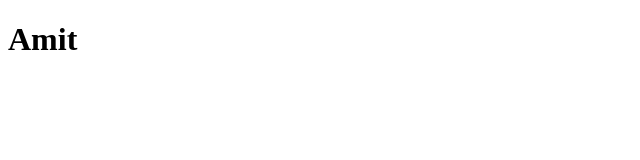
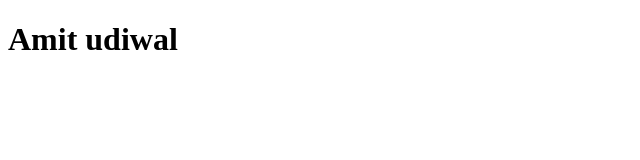
Before and after one commit to Amitu171/test_app, a plain HTML site: page index.html in a window 1280 px wide. Shown: the whole page, without its empty margins (0-640 px from the left). Drawn offline with Linux system fonts and the light colour scheme.

Commit message:
Update index.html
"new changes in index.html file

```diff
--- a/index.html
+++ b/index.html
@@ -7,6 +7,6 @@
     <title>Index</title>
 </head>
 <body>
-    <h1>Amit</h1>
+    <h1>Amit udiwal</h1>
 </body>
 </html>
```
